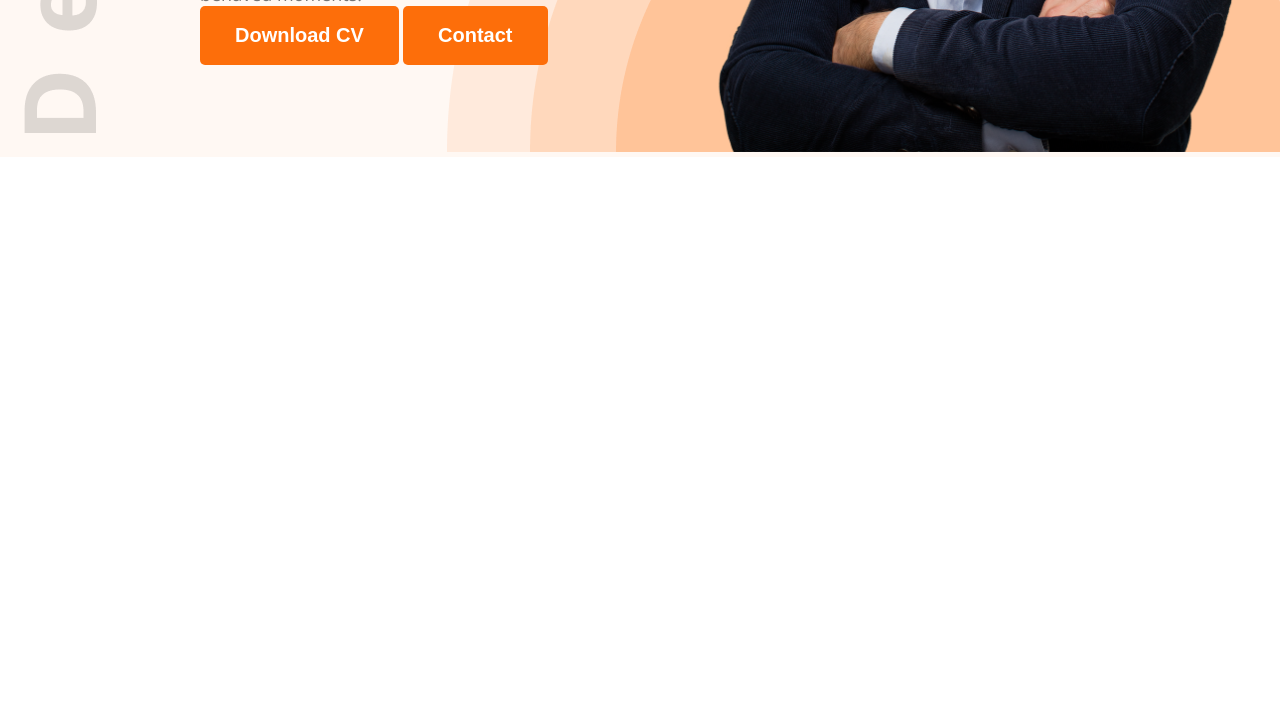
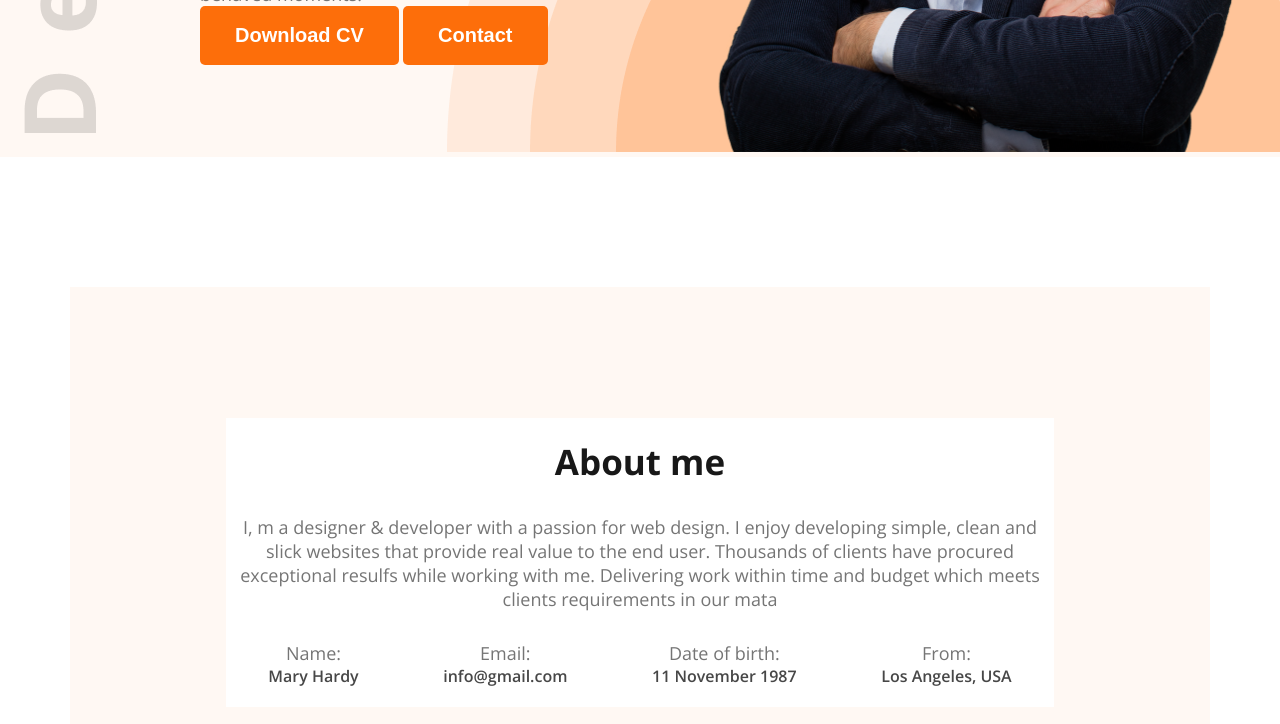
Before and after one commit to Jayed-AJ/web-dev-simple, a plain HTML site: page index.html in a window 1280 px wide. Shown: the part 630-1354 px from the top of the page. Before the commit the page ends 800 px from the top, so only its background shows below. Drawn offline with nearby package versions, Linux system fonts and the light colour scheme.

Commit message:
complet about section

```diff
--- a/index.html
+++ b/index.html
@@ -32,7 +32,30 @@
             </div>
         </div>
     </header>
-    <main></main>
+    <main>
+        <section class="about second-bg">
+            <h3 class="section-title">About me</h3>
+            <p class="section-description">I, m a designer & developer with a passion for web design. I enjoy developing simple, clean and slick websites that provide real value to the end user. Thousands of clients have procured exceptional resulfs while working with me. Delivering work within time and budget which meets clients requirements in our mata</p>
+            <div class="about-info">
+                <div class="about-items">
+                    <p class="items-title">Name:</p>
+                    <p class="items-description">Mary Hardy</p>
+                </div>
+                <div class="about-items">
+                    <p class="items-title">Email:</p>
+                    <p class="items-description">info@gmail.com</p>
+                </div>
+                <div class="about-items">
+                    <p class="items-title">Date of birth:</p>
+                    <p class="items-description">11 November 1987</p>
+                </div>
+                <div class="about-items">
+                    <p class="items-title">From:</p>
+                    <p class="items-description">Los Angeles, USA</p>
+                </div>
+            </div>
+        </section>
+    </main>
     <footer></footer>
 </body>
 </html>
--- a/style/style.css
+++ b/style/style.css
@@ -8,6 +8,10 @@
   * {
     margin: 0;
     padding: 0;
+  }
+  /* shared styles */
+  .second-bg {
+    background-color:#FFF8F3;
   }
 .dark2 {
     color:#474747;
@@ -28,6 +32,7 @@
     background-position: top left 20px, bottom 5px right;
 
 }
+
 .nav-bar {
     display: flex;
     justify-content: space-between;
@@ -85,3 +90,42 @@
     margin-right: 30px;
 
 }
+/* main section */
+main {
+    max-width: 1140px;
+    margin: 0 auto;
+}
+.about {
+    margin-top: 130px;
+    padding: 131px 156px;
+    text-align: center;
+}
+.about>.section-title {
+    font-size: 35px;
+    font-weight: 700;
+    color: #181818;
+    background-color: white;
+    padding-top: 20px;
+  }
+  .about>.section-description {
+    font-size: 18px;
+    font-weight: 400;
+    color:#757575;
+    padding-top: 30px;
+    background-color: white;
+  }
+  .about-info {
+    display: flex;
+    justify-content: space-around;
+    padding-top: 30px;
+    padding-bottom: 20px;
+    background-color: white;
+  }
+  .items-title {
+    font-size: 18px;
+    color: #757575;
+  }
+  .items-description {
+    color:#474747;
+    font-weight: 600;
+  }
```
